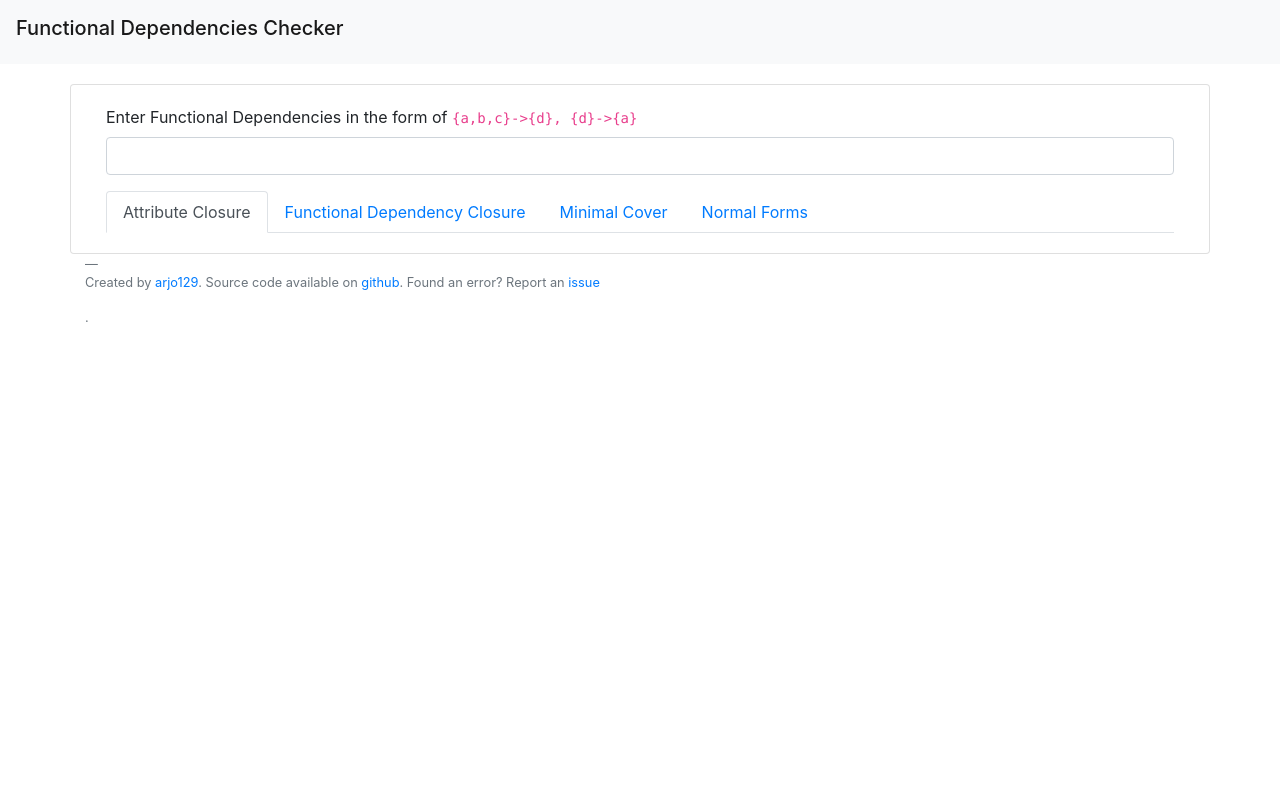
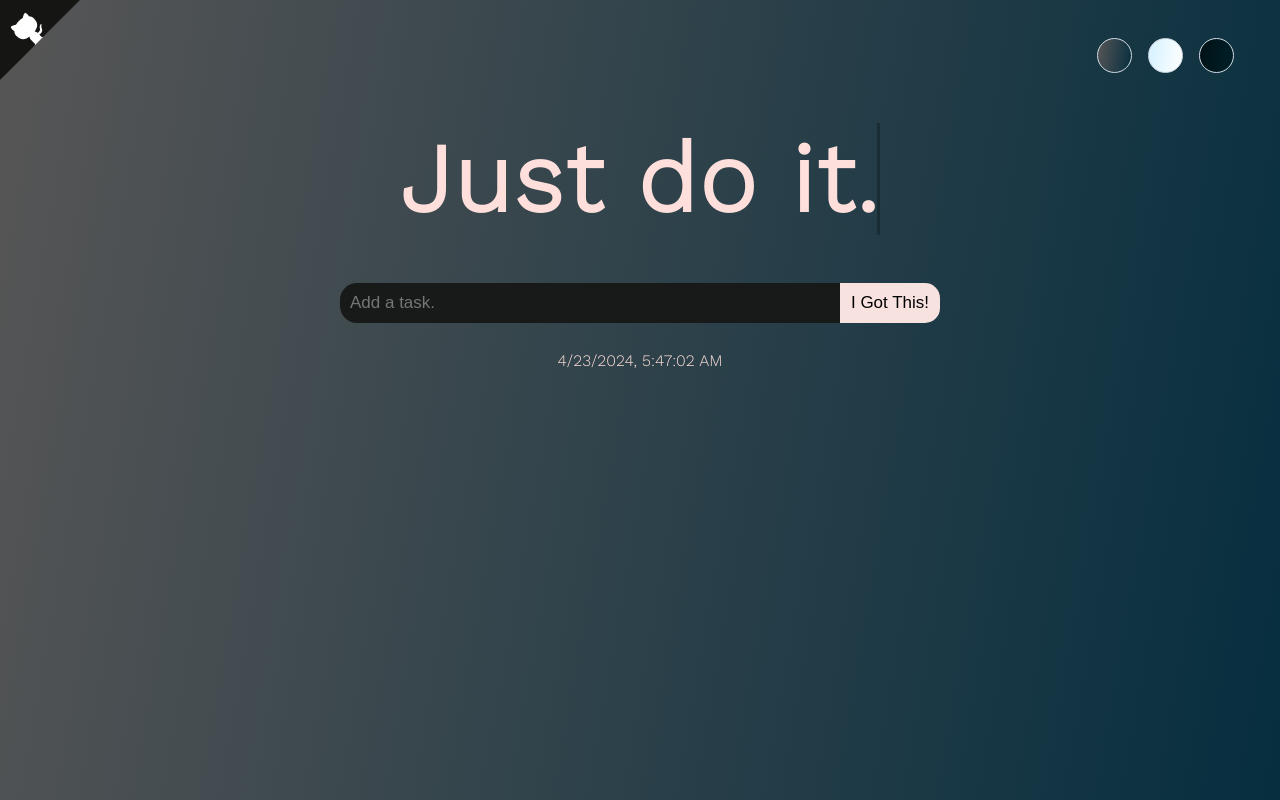
Before and after one commit to rahil-id99/CSEdge, a plain HTML site: page index.html in a window 1280 px wide. Drawn offline with nearby package versions, Linux system fonts and the light colour scheme; files that its build step writes are made by us from their sources.

Commit message:
Add files via upload

```diff
--- a/index.html
+++ b/index.html
@@ -1,59 +1,66 @@
 <!DOCTYPE html>
 <html lang="en">
 <head>
-    <meta charset="UTF-8"/>
-    <meta name="viewport" content="width=device-width, initial-scale=1.0"/>
-    <title>Functional Dependencies Checker</title>
-    <link rel="stylesheet" href="css/bootstrap.min.css"/>
-    <link rel="stylesheet" href="https://cdn.jsdelivr.net/npm/katex@0.10.0/dist/katex.min.css" integrity="sha384-9eLZqc9ds8eNjO3TmqPeYcDj8n+Qfa4nuSiGYa6DjLNcv9BtN69ZIulL9+8CqC9Y" crossorigin="anonymous">
-    <script defer src="https://cdn.jsdelivr.net/npm/katex@0.10.0/dist/katex.min.js" integrity="sha384-K3vbOmF2BtaVai+Qk37uypf7VrgBubhQreNQe9aGsz9lB63dIFiQVlJbr92dw2Lx" crossorigin="anonymous"></script>
+    <meta charset="UTF-8">
+    <meta name="viewport" content="width=device-width, initial-scale=1.0">
+    <meta name="theme-color" content="#062e3f">
+    <meta name="Description" content="A dynamic and aesthetic To-Do List WebApp.">
+
+    <!-- Google Font: Quick Sand -->
+    <link href="https://fonts.googleapis.com/css2?family=Work+Sans:wght@300&display=swap" rel="stylesheet">
+
+    <!-- font awesome (https://fontawesome.com) for basic icons; source: https://cdnjs.com/libraries/font-awesome -->
+    <link rel="stylesheet" href="https://cdnjs.cloudflare.com/ajax/libs/font-awesome/5.12.0-2/css/all.min.css" integrity="sha256-46r060N2LrChLLb5zowXQ72/iKKNiw/lAmygmHExk/o=" crossorigin="anonymous" />
+
+    <link rel="shortcut icon" type="image/png" href="assets/favicon.png"/>
+    <link rel="stylesheet" href="CSS/main.css">
+    <link rel="stylesheet" href="CSS/corner.css">
+    <title>JUST DO IT</title>
+
 </head>
+
 <body>
+    <div id = "header">
+        <div class="flexrow-container">
+            <div class="standard-theme theme-selector"></div>
+            <div class="light-theme theme-selector"></div>
+            <div class="darker-theme theme-selector"></div>
+        </div>
+        <h1 id="title">Just do it.<div id="border"></div></h1>
+    </div>
 
-<script defer src="js/jquery-3.3.1.min.js"></script>
-<script defer src="js/popper.min.js"></script>
-<script defer src="js/bootstrap.min.js"></script>
-<script defer src="js/functionaldeps.js"></script>
-<nav class="navbar navbar-expand-lg navbar-light bg-light">
-    <h1 class="navbar-brand">Functional Dependencies Checker</h1>
-</nav>
-<div class="container" style="margin-top: 20px">
+  <div id="form">
+        <form>
+            <input class="todo-input" type="text" placeholder="Add a task.">
+            <button class="todo-btn" type="submit">I Got This!</button>
+        </form>
+    </div>
 
-    <div class="row">
-            <div class="card col-md-12">
-                <div class="card-body">
-                <div class="form-group">
-                    <label>Enter Functional Dependencies in the form of <code>{a,b,c}->{d}, {d}->{a}</code></label>
-                    <input id="functional_deps" type="textarea" class="form-control"/>
-                </div>
-                    <div id="errorbox"></div>
-                    <nav>
-                        <div class="nav nav-tabs" id="nav-tab" role="tablist">
-                            <a class="nav-item nav-link active" id="nav-home-tab" data-toggle="tab" href="#attribute_closures" role="tab" aria-controls="nav-home" aria-selected="true">Attribute Closure</a>
-                            <a class="nav-item nav-link" id="nav-profile-tab" data-toggle="tab" href="#fd_closure" role="tab" aria-controls="nav-profile" aria-selected="false">Functional Dependency Closure</a>
-                            <a class="nav-item nav-link" id="nav-contact-tab" data-toggle="tab" href="#min_cover" role="tab" aria-controls="nav-contact" aria-selected="false">Minimal Cover</a>
-                            <a class="nav-item nav-link" id="nav-nfs-tab" data-toggle="tab" href="#nav-nfs" role="tab" aria-controls="nav-nfs" aria-selected="false">Normal Forms</a>
-                        </div>
-                    </nav>
-                    <div class="tab-content" id="nav-tabContent">
-                        <div class="tab-pane fade show active" id="attribute_closures" role="tabpanel" aria-labelledby="nav-home-tab"></div>
-                        <div class="tab-pane fade" id="fd_closure" role="tabpanel" aria-labelledby="nav-profile-tab"></div>
-                        <div class="tab-pane fade" id="min_cover" role="tabpanel" aria-labelledby="nav-contact-tab"></div>
-                        <div class="tab-pane fade" id="nav-nfs" role="tabpanel" aria-labelledby="nav-nfs-tab">
-                            <ul class="list-group list-group-flush">
-                                <li class="list-group-item" id="2NF">Second Normal Form</li>
-                                <li class="list-group-item" id="3NF">Third Normal Form</li>
-                                <li class="list-group-item" id="BCNF">Boyce Codd Normal Form</li>
-                            </ul>
-                        </div>
-                    </div>
-                </div>
-            </div>
+    <!-- div for top left corner -->
+        <div class="version">
+                         <div class="demo version-section"><a href="https://github.com/tusharnankani/ToDoList" class="github-corner">
+                             <svg width="80" height="80" viewBox="0 0 250 250" style="fill:#151513; color:#fff; position: absolute; top: 0; border: 0; left: 0; transform: scale(-1, 1);">
+                               <path d="M0,0 L115,115 L130,115 L142,142 L250,250 L250,0 Z"></path>
+                               <path d="M128.3,109.0 C113.8,99.7 119.0,89.6 119.0,89.6 C122.0,82.7 120.5,78.6 120.5,78.6 C119.2,72.0 123.4,76.3 123.4,76.3 C127.3,80.9 125.5,87.3 125.5,87.3 C122.9,97.6 130.6,101.9 134.4,103.2" fill="currentColor" style="transform-origin: 130px 106px;" class="octo-arm"></path>
+                               <path d="M115.0,115.0 C114.9,115.1 118.7,116.5 119.8,115.4 L133.7,101.6 C136.9,99.2 139.9,98.4 142.2,98.6 C133.8,88.0 127.5,74.4 143.8,58.0 C148.5,53.4 154.0,51.2 159.7,51.0 C160.3,49.4 163.2,43.6 171.4,40.1 C171.4,40.1 176.1,42.5 178.8,56.2 C183.1,58.6 187.2,61.8 190.9,65.4 C194.5,69.0 197.7,73.2 200.1,77.6 C213.8,80.2 216.3,84.9 216.3,84.9 C212.7,93.1 206.9,96.0 205.4,96.6 C205.1,102.4 203.0,107.8 198.3,112.5 C181.9,128.9 168.3,122.5 157.7,114.1 C157.9,116.9 156.7,120.9 152.7,124.9 L141.0,136.5 C139.8,137.7 141.6,141.9 141.8,141.8 Z" fill="currentColor" class="octo-body"></path>
+                             </svg></a>
+                           </div>
+    <div>
+        <p><span id="datetime"></span></p>
+        <script src="JS/time.js"></script>
     </div>
-    <footer class="blockquote-footer">
-        <p>Created by <a href="https://arjo129.wordpress.com/">arjo129</a>. Source code available on <a href="https://github.com/arjo129/functionalDependencyCalculator">github</a>. Found an error? Report an <a href="https://github.com/arjo129/functionalDependencyCalculator/issues">issue</a></p>.
-    </footer>
 
-</div>
+  <div id="myUnOrdList">
+        <ul class="todo-list">
+            <!-- (Basic Format)
+            <div class="todo">
+                items added to this list:
+                <li></li>
+                <button>delete</button>
+                <button>check</button>
+            </div> -->
+        </ul>
+    </div>
+    <script src="JS/main.js" type="text/javascript"> </script>
 </body>
 </html>
```
